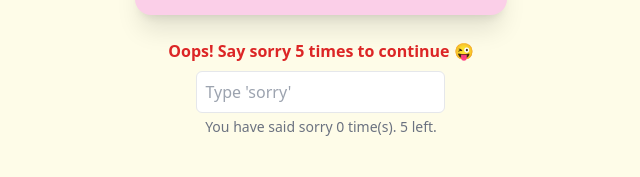
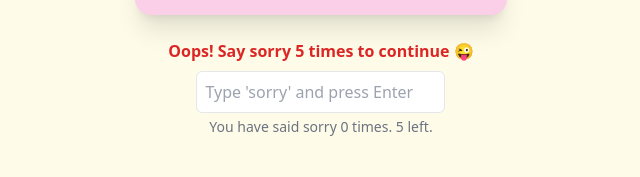
Before and after one commit to Deepika-Bhokre/mannu-birthday, a React (Create React App) app: page / in a window 1280 px wide. Both pictures are taken after a click on the element "Click me to unlock a surprise! 🎁". Shown: the part 386-563 px from the top of the page, without its empty margins (319-959 px from the left). Built offline with nearby package versions, Linux system fonts and the light colour scheme.

Commit message:
Update App.js

```diff
--- a/src/App.js
+++ b/src/App.js
@@ -128,18 +128,27 @@ export default function BirthdayApp() {
       )}
 
       {/* Sorry input logic */}
-      {boxMoved && !puzzleComplete && (
+      {boxMoved && !puzzleComplete && sorryCount < 5 && (
   <div className="mt-6">
     <p className="text-red-600 font-bold">Oops! Say sorry 5 times to continue 😜</p>
     <input
       type="text"
-            placeholder="Type 'sorry'"
+      placeholder="Type 'sorry' and press Enter"
       className="border p-2 rounded-md mt-2"
-            onBlur={handleSorryInput}
+      onKeyDown={(e) => {
+        if (e.key === 'Enter' && e.target.value.toLowerCase() === 'sorry') {
+          setSorryCount((prev) => Math.min(prev + 1, 5));
+          e.target.value = '';
+        }
+      }}
     />
-          <p className="text-gray-500 text-sm mt-1">You have said sorry {sorryCount} time(s). {5 - sorryCount} left.</p>
+    <p className="text-gray-500 text-sm mt-1">
+      You have said sorry {sorryCount} time{sorryCount !== 1 ? 's' : ''}.{' '}
+      {5 - sorryCount > 0 ? `${5 - sorryCount} left.` : ''}
+    </p>
   </div>
 )}
+
 
       {/* Footer placeholder */}
       <div className="mt-10 text-sm text-gray-600 max-w-md">
```
Lines whose indentation alone changed are shown as unchanged.
